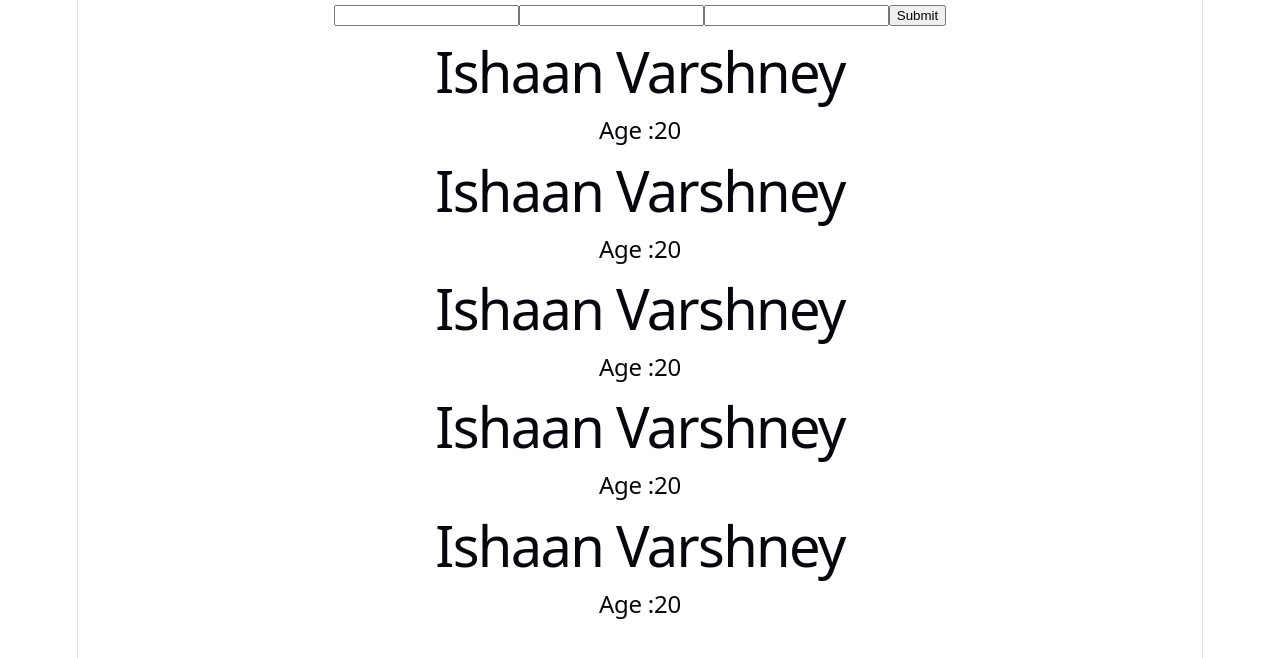
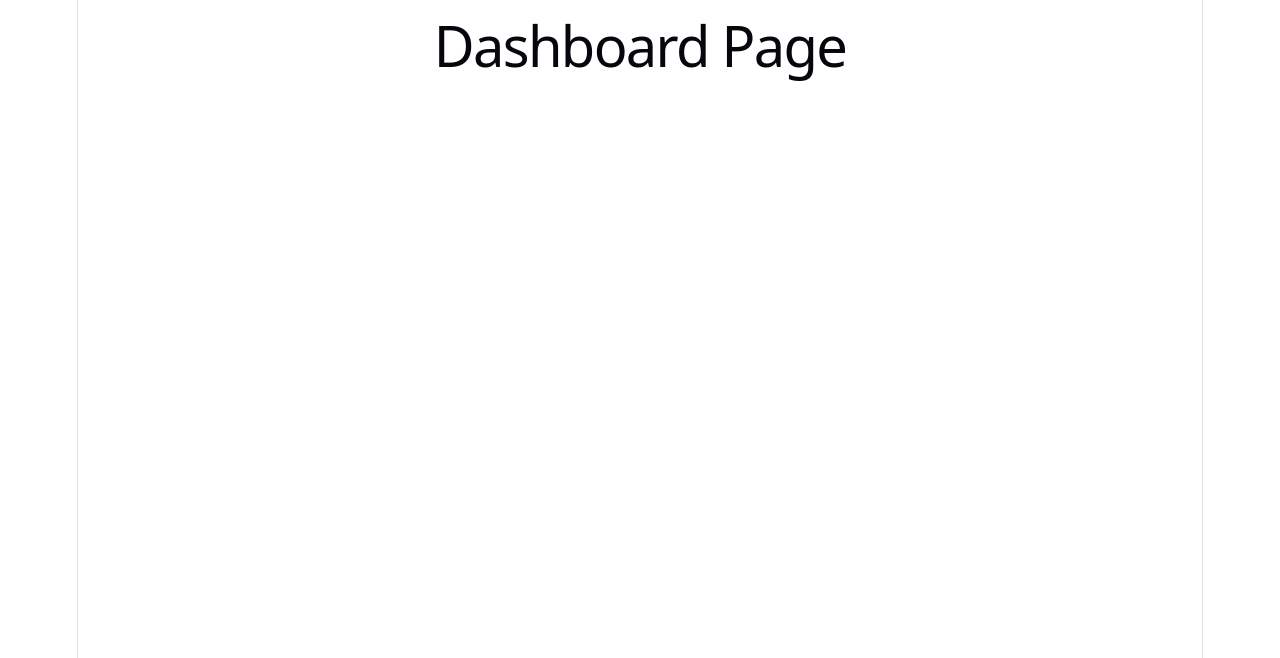
Before and after one commit to Ishaan2006-ishu/react-learning, a React (Vite) app: page /dashboard in a window 1280 px wide. Shown: the top 658 px of the page. Built offline with nearby package versions, Linux system fonts and the light colour scheme.

Commit message:
learn react private routes and outlet

```diff
--- a/package.json
+++ b/package.json
@@ -11,7 +11,8 @@
   },
   "dependencies": {
     "react": "^19.2.8",
-    "react-dom": "^19.2.8"
+    "react-dom": "^19.2.8",
+    "react-router-dom": "^7.18.2"
   },
   "devDependencies": {
     "@eslint/js": "^10.0.1",
--- a/src/App.jsx
+++ b/src/App.jsx
@@ -274,157 +274,189 @@
 // }
 // export default App;
 
-import { useReducer } from "react";
-import Card from "./components/Card";
+// import { useReducer } from "react";
+// import Card from "./components/Card";
 
-const initialState = {
-    name: "",
-    email: "",
-    password: "",
-    errors: {
-        name: "",
-        email: "",
-        password: ""
-    }
-};
+// const initialState = {
+//     name: "",
+//     email: "",
+//     password: "",
+//     errors: {
+//         name: "",
+//         email: "",
+//         password: ""
+//     }
+// };
 
-function reducer(state, action) {
+// function reducer(state, action) {
 
-    if (action.type === "CHANGE_FIELD") {
-        return {
-            ...state,
-            [action.field]: action.value,
+//     if (action.type === "CHANGE_FIELD") {
+//         return {
+//             ...state,
+//             [action.field]: action.value,
 
-            errors: {
-                ...state.errors,
-                [action.field]: ""
-            }
-        };
-    }
+//             errors: {
+//                 ...state.errors,
+//                 [action.field]: ""
+//             }
+//         };
+//     }
 
-    if (action.type === "VALIDATE") {
+//     if (action.type === "VALIDATE") {
 
-        const errors = {
-            name: "",
-            email: "",
-            password: ""
-        };
+//         const errors = {
+//             name: "",
+//             email: "",
+//             password: ""
+//         };
 
-        if (state.name.trim() === "") {
-            errors.name = "Name is required";
-        }
+//         if (state.name.trim() === "") {
+//             errors.name = "Name is required";
+//         }
 
-        if (state.email.trim() === "") {
-            errors.email = "Email is required";
-        }
+//         if (state.email.trim() === "") {
+//             errors.email = "Email is required";
+//         }
 
-        if (state.password.trim() === "") {
-            errors.password = "Password is required";
-        }
+//         if (state.password.trim() === "") {
+//             errors.password = "Password is required";
+//         }
 
-        return {
-            ...state,
-            errors
-        };
-    }
+//         return {
+//             ...state,
+//             errors
+//         };
+//     }
 
-    return state;
-}
+//     return state;
+// }
 
-function App() {
+// function App() {
 
-    const [state, dispatch] = useReducer(
-        reducer,
-        initialState
-    );
+//     const [state, dispatch] = useReducer(
+//         reducer,
+//         initialState
+//     );
 
-    function handleChange(event) {
+//     function handleChange(event) {
 
-        const { name, value } = event.target;
+//         const { name, value } = event.target;
 
-        dispatch({
-            type: "CHANGE_FIELD",
-            field: name,
-            value: value
-        });
-    }
+//         dispatch({
+//             type: "CHANGE_FIELD",
+//             field: name,
+//             value: value
+//         });
+//     }
 
-    function handleSubmit(event) {
+//     function handleSubmit(event) {
 
-        event.preventDefault();
+//         event.preventDefault();
 
-        dispatch({
-            type: "VALIDATE"
-        });
-    }
+//         dispatch({
+//             type: "VALIDATE"
+//         });
+//     }
 
-    return (
-        <div>
-            <form onSubmit={handleSubmit}>
+//     return (
+//         <div>
+//             <form onSubmit={handleSubmit}>
 
-                <input
-                    name="name"
+//                 <input
+//                     name="name"
 
-                    onChange={handleChange}
+//                     onChange={handleChange}
+//                 />
+
+//                 {state.errors.name && (
+//                     <p>{state.errors.name}</p>
+//                 )}
+
+//                 <input
+//                     name="email"
+
+//                     onChange={handleChange}
+//                 />
+
+//                 {state.errors.email && (
+//                     <p>{state.errors.email}</p>
+//                 )}
+
+//                 <input
+//                     name="password"
+
+//                     onChange={handleChange}
+//                 />
+
+//                 {state.errors.password && (
+//                     <p>{state.errors.password}</p>
+//                 )}
+
+//                 <button type="submit">
+//                     Submit
+//                 </button>
+
+//             </form>
+//             <Card>
+//                 <h1>Ishaan Varshney</h1>
+//                 <h2>Age :20</h2>
+
+//             </Card>
+//             <Card>
+//                 <h1>Ishaan Varshney</h1>
+//                 <h2>Age :20</h2>
+
+//             </Card>
+//             <Card>
+//                 <h1>Ishaan Varshney</h1>
+//                 <h2>Age :20</h2>
+
+//             </Card>
+//             <Card>
+//                 <h1>Ishaan Varshney</h1>
+//                 <h2>Age :20</h2>
+
+//             </Card>
+//             <Card>
+//                 <h1>Ishaan Varshney</h1>
+//                 <h2>Age :20</h2>
+
+//             </Card>
+//         </div>
+
+//     );
+// }
+
+// export default App;
+
+import { useState } from "react";
+import { BrowserRouter, Routes,Route } from "react-router-dom";
+import Login from "./pages/Login";
+import Dashboard from "./pages/Dashboard";
+import PrivateRoute from "./components/PrivateRoute";
+
+function App(){
+    const [isAuthenticated,setIsAuthneticated]=useState(true);
+    return(
+        <BrowserRouter >
+            <Routes>
+                <Route
+                    path="/login"
+                    element={<Login />}
                 />
+                <Route element={< PrivateRoute isAuthenticated={isAuthenticated} />
+                }>
+                    <Route
+                        path="/dashboard"
+                        element={<Dashboard />}
+                    />
 
-                {state.errors.name && (
-                    <p>{state.errors.name}</p>
-                )}
+                </Route>
 
-                <input
-                    name="email"
+            </Routes>
+        </BrowserRouter >
+    )
 
-                    onChange={handleChange}
-                />
-
-                {state.errors.email && (
-                    <p>{state.errors.email}</p>
-                )}
-
-                <input
-                    name="password"
-
-                    onChange={handleChange}
-                />
-
-                {state.errors.password && (
-                    <p>{state.errors.password}</p>
-                )}
-
-                <button type="submit">
-                    Submit
-                </button>
-
-            </form>
-            <Card>
-                <h1>Ishaan Varshney</h1>
-                <h2>Age :20</h2>
-
-            </Card>
-            <Card>
-                <h1>Ishaan Varshney</h1>
-                <h2>Age :20</h2>
-
-            </Card>
-            <Card>
-                <h1>Ishaan Varshney</h1>
-                <h2>Age :20</h2>
-
-            </Card>
-            <Card>
-                <h1>Ishaan Varshney</h1>
-                <h2>Age :20</h2>
-
-            </Card>
-            <Card>
-                <h1>Ishaan Varshney</h1>
-                <h2>Age :20</h2>
-
-            </Card>
-        </div>
-
-    );
 }
 
 export default App;
--- /dev/null
+++ b/src/components/PrivateRoute.jsx
@@ -0,0 +1,12 @@
+import {Navigate,Outlet} from "react-router-dom";
+
+function PrivateRoute({isAuthenticated}){
+    if(!isAuthenticated){
+        return <Navigate to="/login" />
+    }
+    return(
+        <Outlet />
+    )
+}
+
+export default PrivateRoute;
--- /dev/null
+++ b/src/pages/Dashboard.jsx
@@ -0,0 +1,10 @@
+function Dashboard(){
+    return(
+        <div>
+            <h1>
+                Dashboard Page
+            </h1>
+        </div>
+    )
+}
+export default Dashboard;
--- /dev/null
+++ b/src/pages/Login.jsx
@@ -0,0 +1,8 @@
+function Login(){
+    return (
+        <div>
+            <h1>login page</h1>
+        </div>
+    )
+}
+export default Login;
```
Also changed, not shown: 1 other file (tests, documents, lock files or other folders).
